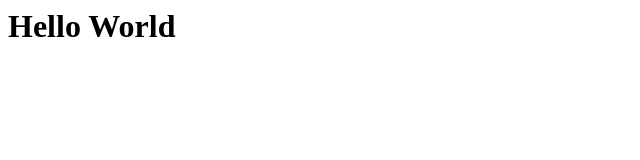
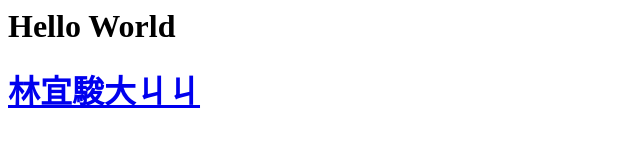
Before and after one commit to shunnn0530/shunnn0530.github.io, a plain HTML site: page index.html in a window 1280 px wide. Shown: the whole page, without its empty margins (0-640 px from the left). Drawn offline with Linux system fonts and the light colour scheme.

Commit message:
Update index.html
++

```diff
--- a/index.html
+++ b/index.html
@@ -1 +1,2 @@
 <h1> Hello World <h1>
+<a href="https://www.youtube.com/watch?v=dQw4w9WgXcQ" target="_blank">林宜駿大ㄐㄐ</a>
```
